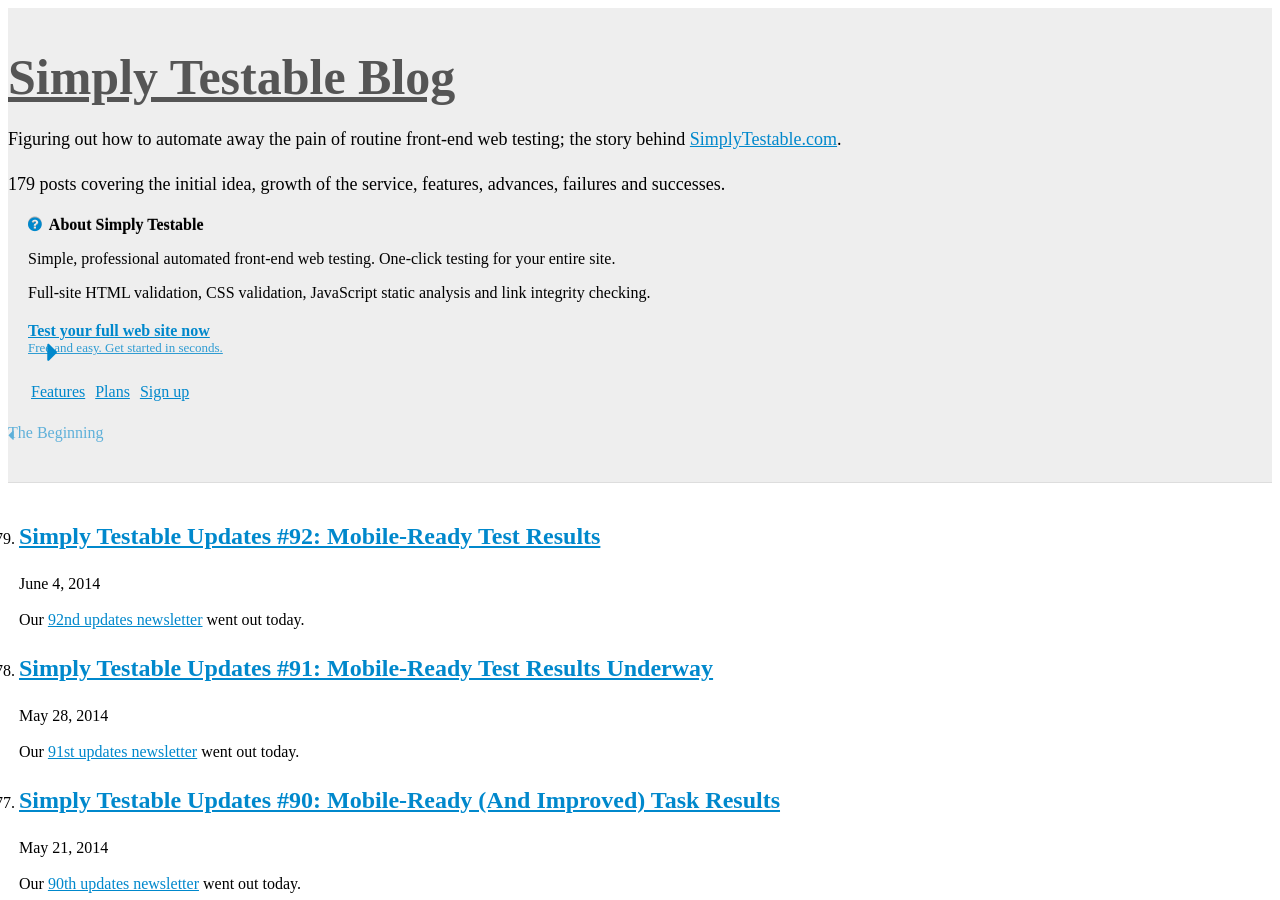
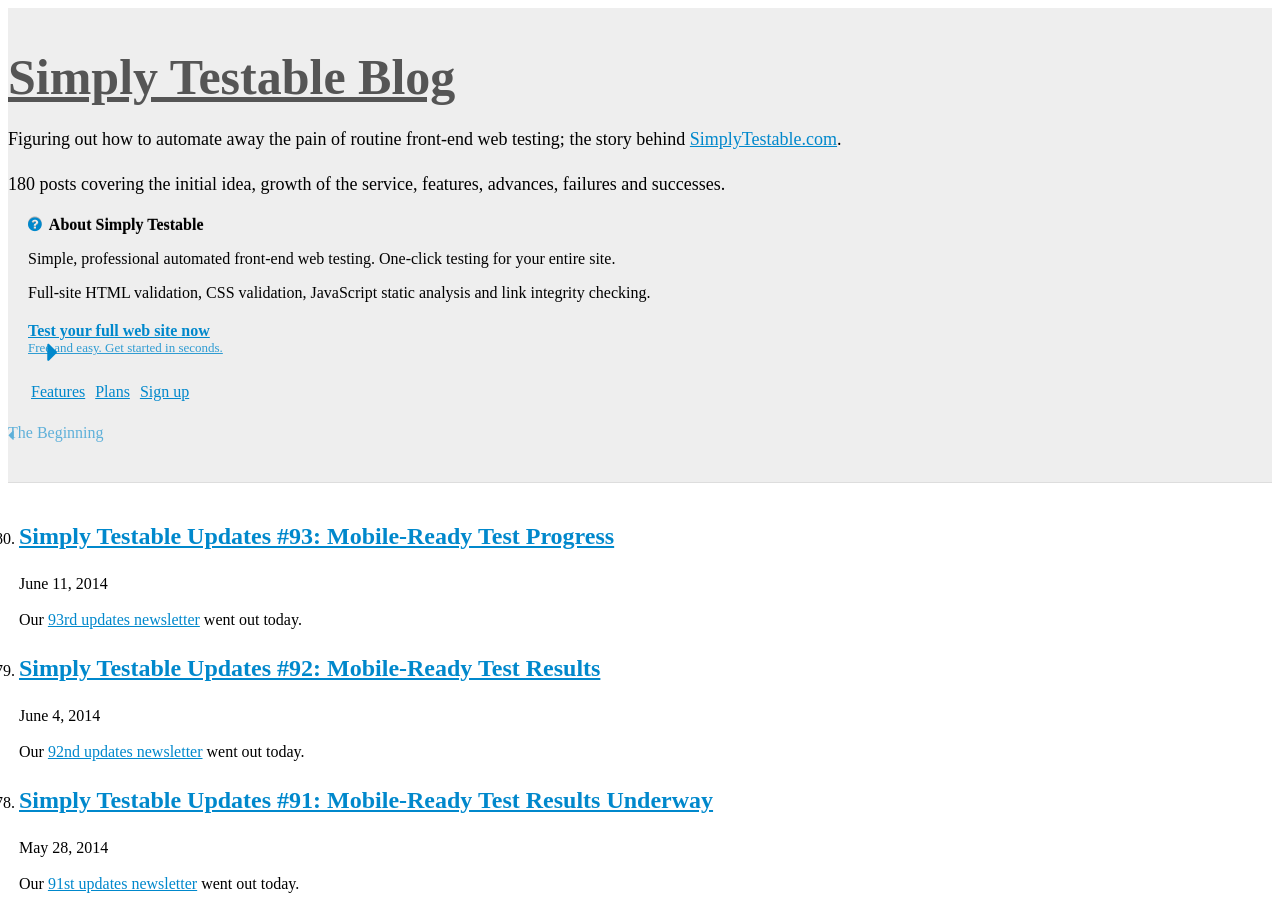
Before and after one commit to webignition/blog.simplytestable.com, a Jekyll site: the page built from archive/index.html, in a window 1280 px wide and 900 px high. Built offline with Jekyll 4.4.1, drawn with Linux system fonts in a browser that asks for light colours; nearby versions of some CDN libraries; comment, search, counter and statistics services are not loaded; a style sheet for code colours, icons or effects is not loaded; some of the changed text lies outside the part shown.

Commit message:
93rd newsletter notification

```diff
--- a/archive/index.html
+++ b/archive/index.html
@@ -6,6 +6,28 @@ is_archive: true
 <ol class="archive">
 
 
+    <li value="180">
+        <h2><a href="/simply-testable-updates-93/">Simply Testable Updates #93: Mobile-Ready Test Progress </a></h2>
+        <p class="post-date">June 11, 2014</p>
+
+
+
+
+
+
+
+
+
+    <p>
+        Our <a href="http://us5.campaign-archive2.com/?u=ac75e33d993d2b502e333ddd0&amp;id=6669ac8e0d">93rd updates newsletter</a> went out today.
+    </p>
+
+
+
+
+    </li>
+
+
     <li value="179">
         <h2><a href="/simply-testable-updates-92/">Simply Testable Updates #92: Mobile-Ready Test Results </a></h2>
         <p class="post-date">June  4, 2014</p>
```
Also changed, not shown: _posts/2014/2014-06-11-simply-testable-updates-93.html (added, +15 -0 lines), sitemap.xml (+7 -3 lines).
